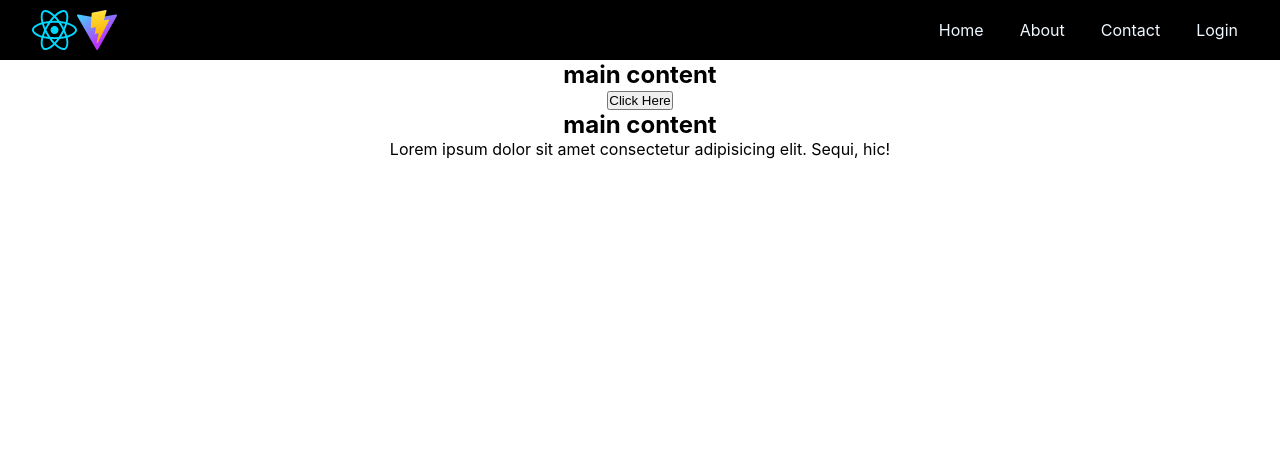
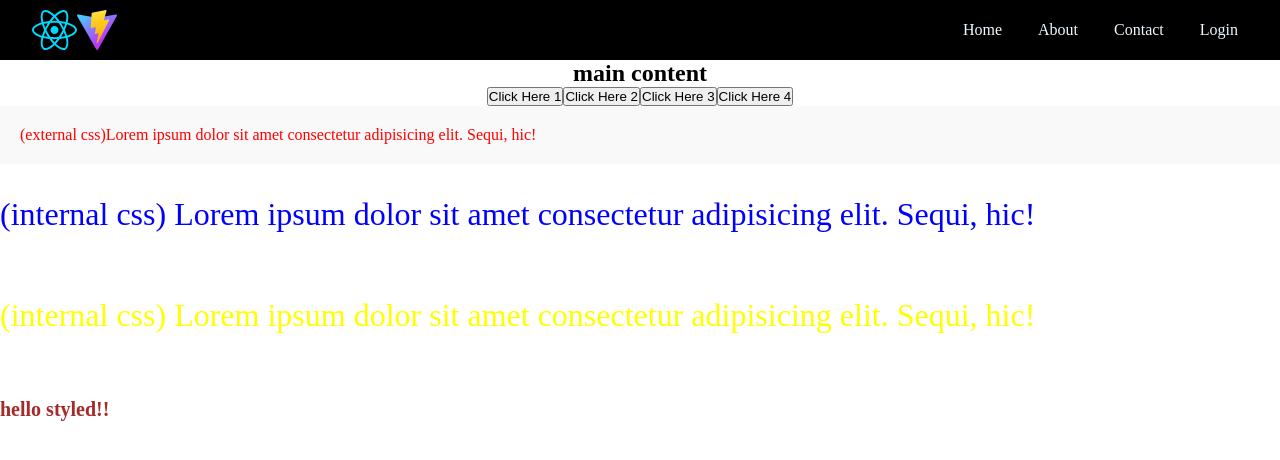
Before and after one commit to jmbrathnayke/demo2-react, a React (Vite) app: page / in a window 1280 px wide. Shown: the top 460 px of the page. Built offline with nearby package versions, Linux system fonts and the light colour scheme.

Commit message:
css styling type

```diff
--- a/package.json
+++ b/package.json
@@ -11,7 +11,8 @@
   },
   "dependencies": {
     "react": "^19.1.0",
-    "react-dom": "^19.1.0"
+    "react-dom": "^19.1.0",
+    "styled-components": "^6.1.19"
   },
   "devDependencies": {
     "@eslint/js": "^9.30.1",
--- a/src/App.css
+++ b/src/App.css
@@ -0,0 +1,15 @@
+.body-content-1 {
+  padding:20px;
+  background-color: #f9f9f9;
+  border-top: 1px solid #eee;
+  color: rgb(255, 0, 0);
+  border-top: 20px ;
+  margin-bottom: 2em;
+}
+
+.body-content-4 {
+    color: darkmagenta;
+    padding: 20px;
+    margin-bottom: 2em;
+    border-top: 20px;
+}
--- a/src/App.jsx
+++ b/src/App.jsx
@@ -1,22 +1,79 @@
 import React from 'react'
 import HeaderContext from './components/HeaderContext/HeaderContext'
 import BodyContext from './components/BodyContext/BodyContext'
+import './App.css'
+import styled from 'styled-components'
+
+//styled components css apply type
+const Title = styled.h3`
+color: brown;
+font-size : 20px;
+`;
+
 
 function App() {
+
+  //inline css>> variable call
+const styles ={
+  color: 'yellow',
+  marginBottom: '2em',
+  fontSize: '2rem',
+  backgorundColor:'red'
+}
+
+  // Function to handle button click
+  function handleClick1(e) {
+    console.log('Button clicked 1!', e);
+  }
+// Arrow  function to handle a different button click
+  const handleClick2 =() => {
+    console.log('Button clicked 2!');
+  }
+  // Function with parameter to handle a third button click
+   function handleClick3(newbutton,z) {
+    console.log('Button clicked 3!' + newbutton,z);
+  }
+//arrow function with parameter to handle a fourth button click
+  const handleClick4 =(new2button) => {
+    console.log('Button clicked 4!' + new2button);
+
+  }
   return (
       <div id="wrapper">
        <HeaderContext />
        <BodyContext>
-           <button>Click Here</button>
+
+           <button onClick={handleClick1}>Click Here 1</button>
+            <button onClick={handleClick2}>Click Here 2</button>
+            {/* anonymous function for  handleClick3 */}
+             <button onClick={(z) => handleClick3("btn3",z)}>Click Here 3</button>
+              <button onClick={() => handleClick4("btn4")}>Click Here 4</button>
        </BodyContext>
 
-       <BodyContext>
-        <p>Lorem ipsum dolor sit amet consectetur adipisicing elit. Sequi, hic!</p>
-       </BodyContext>
+        {/* for  external css */}
+       <div className="body-content-1">
+        <p>(external css)Lorem ipsum dolor sit amet consectetur adipisicing elit. Sequi, hic!</p>
+       </div>
+
+        {/*inline css type(1)*/}
+        <div className="body-content-2">
+        <p style={{ color:'blue', marginBottom: '2em' ,fontSize:'2rem' }}>(internal css) Lorem ipsum dolor sit amet consectetur adipisicing elit. Sequi, hic!</p>
+      </div>
+  {/*inline css type(2) variable called*/}
+      <div className="body-content-3">
+        <p style={styles}>(internal css) Lorem ipsum dolor sit amet consectetur adipisicing elit. Sequi, hic!</p>
       </div>
 
 
+     {/*inline css type(3) styled components*/}
+      <Title>
+        hello styled!!
+      </Title>
+
+
+       </div>
   )
 }
 
+
 export default App
--- a/src/index.css
+++ b/src/index.css
@@ -3,25 +3,3 @@
   padding: 0;
   box-sizing: border-box;
 }
-
-body {
-  margin: 0;
-  padding: 0;
-  min-height: 100vh;
-  font-family: -apple-system, BlinkMacSystemFont, 'Segoe UI', 'Roboto', 'Oxygen',
-    'Ubuntu', 'Cantarell', 'Fira Sans', 'Droid Sans', 'Helvetica Neue',
-    sans-serif;
-  -webkit-font-smoothing: antialiased;
-  -moz-osx-font-smoothing: grayscale;
-}
-
-#root {
-  width: 100%;
-  min-height: 100vh;
-}
-
-#wrapper {
-  width: 100%;
-  margin: 0;
-  padding: 0;
-}
```
Also changed, not shown: 1 other file (tests, documents, lock files or other folders).
